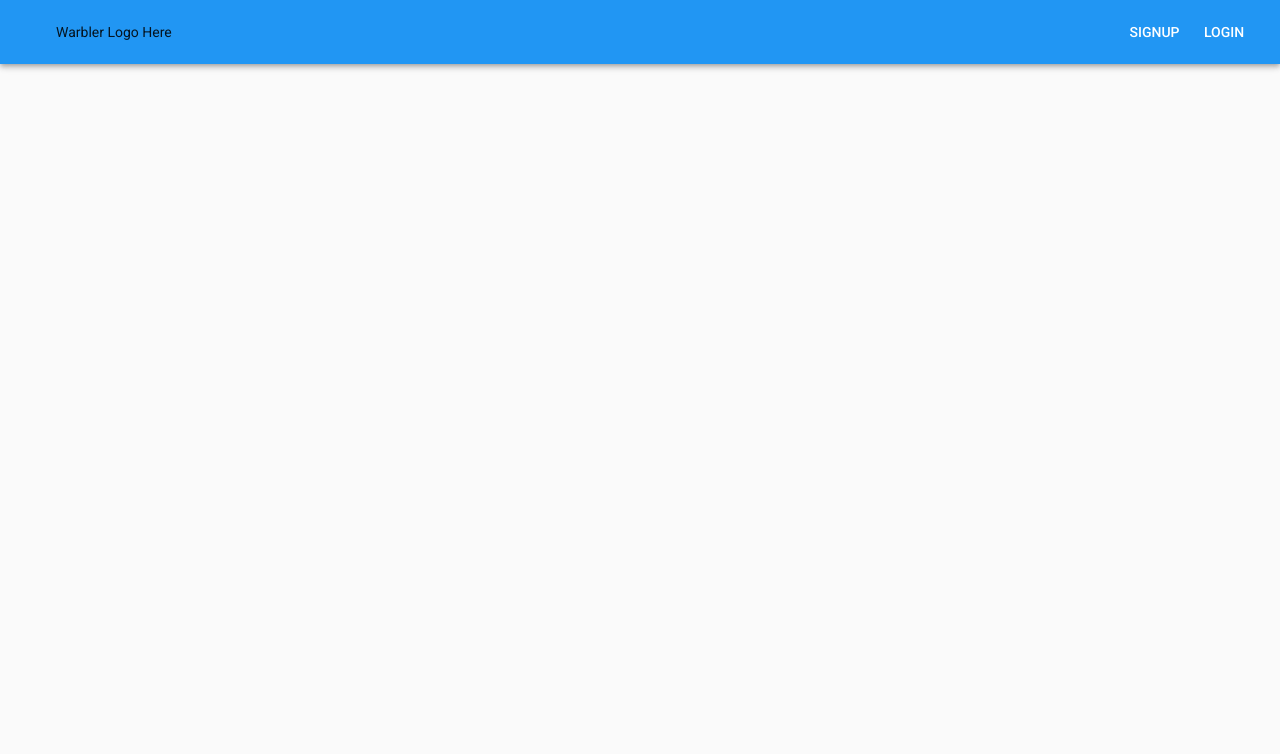
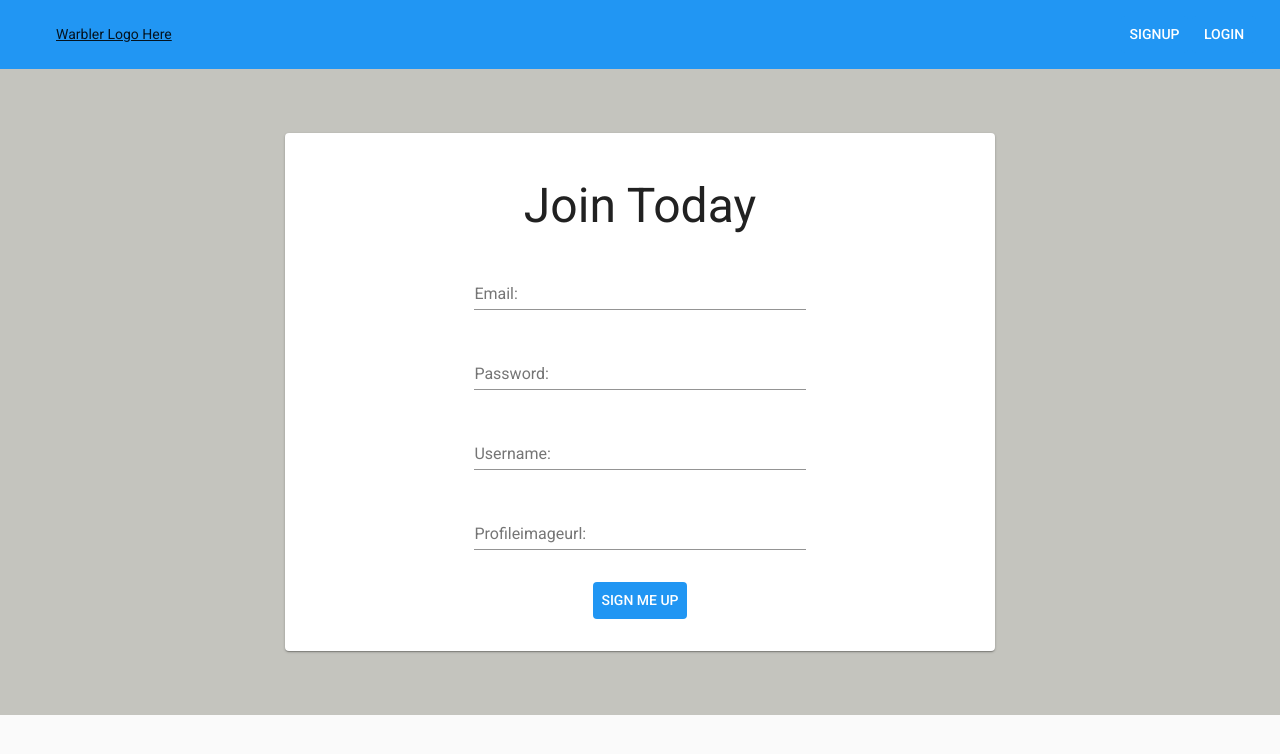
Before and after one commit to ozbo1973/warbler_project, a React (Create React App) app in the folder warbler-client/: page /signup in a window 1280 px wide. Shown: the top 754 px of the page. Built offline with nearby package versions, Linux system fonts and the light colour scheme.

Commit message:
adding signup and sign in form.

```diff
--- /dev/null
+++ b/warbler-client/src/components/AuthForm.js
@@ -0,0 +1,71 @@
+import React, { Component } from "react";
+import { toProperCase } from "../services/miscFX";
+import { withStyles } from "@material-ui/core/styles";
+import Paper from "@material-ui/core/Paper";
+import Typography from "@material-ui/core/Typography";
+import Button from "@material-ui/core/Button";
+import Input from "@material-ui/core/Input";
+import FormControl from "@material-ui/core/FormControl";
+import InputLabel from "@material-ui/core/InputLabel";
+import AuthFormCss from "../styles/AuthFormCss";
+
+class AuthForm extends Component {
+  constructor(props) {
+    super(props);
+
+    this.state = {
+      email: "",
+      password: "",
+      username: "",
+      profileImageURL: ""
+    };
+  }
+  handleChange = e => {
+    this.state({ [e.target.name]: e.target.value });
+  };
+  handleOnSubmit = e => {
+    e.preventDefault();
+    console.log("submitted");
+  };
+
+  render() {
+    let { buttonText, heading, classes, signup } = this.props;
+    let whichKeys = signup ? Object.keys(this.state) : ["email", "password"];
+    let inputs = whichKeys.map(ctrl => {
+      let type = "text";
+      if (ctrl === "password") {
+        type = "password";
+      }
+      return (
+        <FormControl key={ctrl} className={classes.controls}>
+          <InputLabel htmlFor={ctrl}>{toProperCase(ctrl)}:</InputLabel>
+          <Input
+            id={ctrl}
+            value={this.state[ctrl]}
+            onChange={this.handleChange}
+            type={type}
+          />
+        </FormControl>
+      );
+    });
+    return (
+      <div className={classes.form_root}>
+        <Paper className={classes.paper} elevation={1}>
+          <form className={classes.form} onSubmit={this.handleOnSubmit}>
+            <Typography className={classes.heading} gutterBottom variant={"h3"}>
+              {heading}
+            </Typography>
+
+            {inputs}
+
+            <Button className={classes.btn} size={"medium"}>
+              {buttonText}
+            </Button>
+          </form>
+        </Paper>
+      </div>
+    );
+  }
+}
+
+export default withStyles(AuthFormCss)(AuthForm);
--- a/warbler-client/src/containers/Main.js
+++ b/warbler-client/src/containers/Main.js
@@ -2,6 +2,7 @@ import React from "react";
 import { Switch, Route, withRouter } from "react-router-dom";
 import { connect } from "react-redux";
 import Homepage from "../components/Homepage";
+import AuthForm from "../components/AuthForm";
 
 const Main = props => {
   let { errors, currentUser } = props;
@@ -9,6 +10,25 @@ const Main = props => {
     <div>
       <Switch>
         <Route exact path="/" render={props => <Homepage {...props} />} />
+        <Route
+          exact
+          path="/signin"
+          render={props => (
+            <AuthForm buttonText="Log In" heading="Welcome Back" {...props} />
+          )}
+        />
+        <Route
+          exact
+          path="/signup"
+          render={props => (
+            <AuthForm
+              buttonText="Sign Me Up"
+              heading="Join Today"
+              signup
+              {...props}
+            />
+          )}
+        />
       </Switch>
     </div>
   );
--- a/warbler-client/src/containers/Navbar.js
+++ b/warbler-client/src/containers/Navbar.js
@@ -1,5 +1,5 @@
 import React, { Component } from "react";
-import { withRouter } from "react-router-dom";
+import { Link } from "react-router-dom";
 import { connect } from "react-redux";
 import { withStyles } from "@material-ui/core/styles";
 import AppBar from "@material-ui/core/AppBar";
@@ -15,23 +15,14 @@ class Navbar extends Component {
       <div>
         <AppBar className={classes.root} position="static">
           <Toolbar>
-            <Typography
-              className={classes.nav_Brand}
-              onClick={() => this.props.history.push("/")}
-            >
+            <Typography className={classes.nav_Brand} component={Link} to="/">
               Warbler Logo Here
             </Typography>
             <div className="nav-buttons">
-              <Button
-                onClick={() => this.props.history.push("/signup")}
-                color="inherit"
-              >
+              <Button className={classes.nav_btn} component={Link} to="/signup">
                 SignUp
               </Button>{" "}
-              <Button
-                onClick={() => this.props.history.push("/signin")}
-                color="inherit"
-              >
+              <Button className={classes.nav_btn} component={Link} to="/signin">
                 LogIn
               </Button>
             </div>
@@ -48,6 +39,4 @@ function mapStateToProps(state) {
   };
 }
 
-export default withRouter(
-  withStyles(NavbarCss, connect(mapStateToProps))(Navbar)
-);
+export default withStyles(NavbarCss, connect(mapStateToProps))(Navbar);
--- /dev/null
+++ b/warbler-client/src/services/miscFX.js
@@ -0,0 +1,7 @@
+//misc functions
+
+export function toProperCase(s) {
+  return s.toLowerCase().replace(/^(.)|\s(.)/g, function($1) {
+    return $1.toUpperCase();
+  });
+}
--- a/warbler-client/src/store/reducers/currentUser.js
+++ b/warbler-client/src/store/reducers/currentUser.js
@@ -7,7 +7,6 @@ const initialState = {
 };
 
 function rootReducer(state = initialState, action) {
-  let newState = state;
   switch (action.type) {
     case SET_CURRENT_USER:
       return {
--- /dev/null
+++ b/warbler-client/src/styles/AuthFormCss.js
@@ -0,0 +1,26 @@
+import { main_btns, main_form_root } from "./MainCss";
+
+export default theme => ({
+  form_root: main_form_root,
+  paper: {
+    ...theme.mixins.gutters(),
+    margin: "1rem auto",
+    padding: theme.spacing.unit * 2,
+    textAlign: "center",
+    color: theme.palette.text.secondary,
+    maxWidth: "60%"
+  },
+  form: {
+    display: "flex",
+    flexDirection: "column",
+    maxWidth: "50%",
+    margin: "0 auto"
+  },
+  heading: {
+    margin: "2rem 0 1rem 0"
+  },
+  controls: {
+    margin: "1rem 0"
+  },
+  btn: main_btns
+});
--- a/warbler-client/src/styles/HomepageCss.js
+++ b/warbler-client/src/styles/HomepageCss.js
@@ -1,4 +1,6 @@
+import { main_btns } from "./MainCss";
 import Image from "../images/warbler-hero.jpg";
+
 export default theme => ({
   root: {
     flexGrow: 1
@@ -29,9 +31,5 @@ export default theme => ({
     fontWeight: "bold",
     textShadow: "5px 0 8px black"
   },
-  btn: {
-    background: "#2196F3",
-    color: "#fff",
-    marginTop: "1rem"
-  }
+  btn: main_btns
 });
--- /dev/null
+++ b/warbler-client/src/styles/MainCss.js
@@ -0,0 +1,18 @@
+export const main_btns = {
+  background: "#2196F3",
+  color: "#fff",
+  margin: "1rem auto",
+  "&:hover": {
+    color: "#2196F3",
+    backgroundColor: "#F2EA09"
+  }
+};
+
+export const main_form_root = {
+  display: "column",
+  flexDirection: "column",
+  justifyContent: "center",
+  alignItems: "center",
+  backgroundColor: "#C4C4BE",
+  padding: "3rem"
+};
--- a/warbler-client/src/styles/NavbarCss.js
+++ b/warbler-client/src/styles/NavbarCss.js
@@ -1,5 +1,5 @@
 //css styles for Navbar.
-
+import { main_btns } from "./MainCss";
 const NavbarCss = {
   root: {
     flexGrow: 1,
@@ -8,7 +8,8 @@ const NavbarCss = {
   nav_Brand: {
     flexGrow: 1,
     marginLeft: "2rem"
-  }
+  },
+  nav_btn: main_btns
 };
 
 export default NavbarCss;
```
